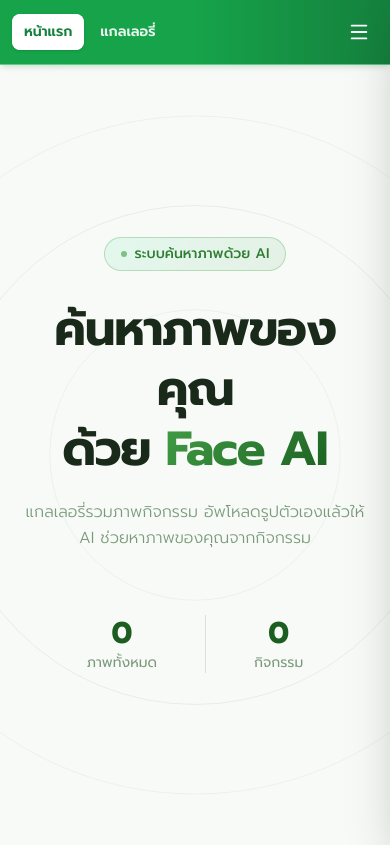
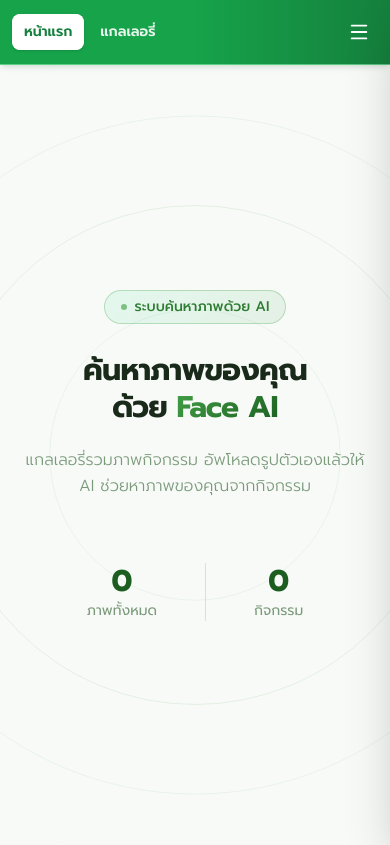
Before and after one commit to 9Bas/Face_Scan, a React (Vite) app: page / in a window 390 px wide. Built offline with nearby package versions, Linux system fonts and the light colour scheme; no server answers; the database is empty.

Commit message:
fix: reduce heading font size on mobile so text doesnt wrap awkwardly

```diff
--- a/src/pages/Home.tsx
+++ b/src/pages/Home.tsx
@@ -118,7 +118,7 @@ export default function Home() {
           initial={{ opacity: 0, y: -20 }}
           animate={{ opacity: 1, y: 0 }}
           transition={{ duration: 0.7, delay: 0.15, ease: 'easeOut' }}
-          className="text-5xl font-bold leading-tight tracking-tight sm:text-6xl lg:text-7xl"
+          className="text-3xl font-bold leading-tight tracking-tight sm:text-5xl lg:text-6xl"
           style={{ color: colors.textDark }}
         >
           {headingLines.map((line, li) => (
```
